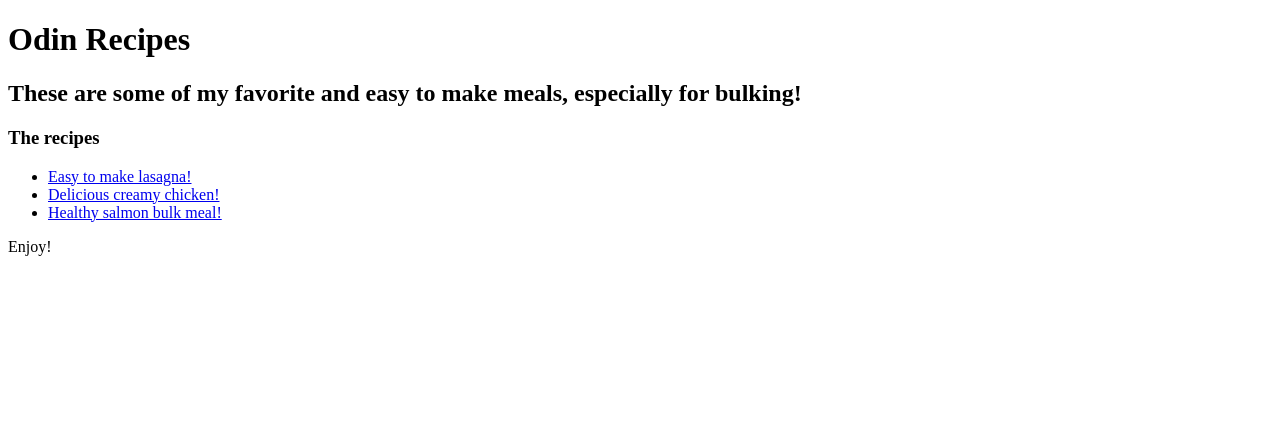
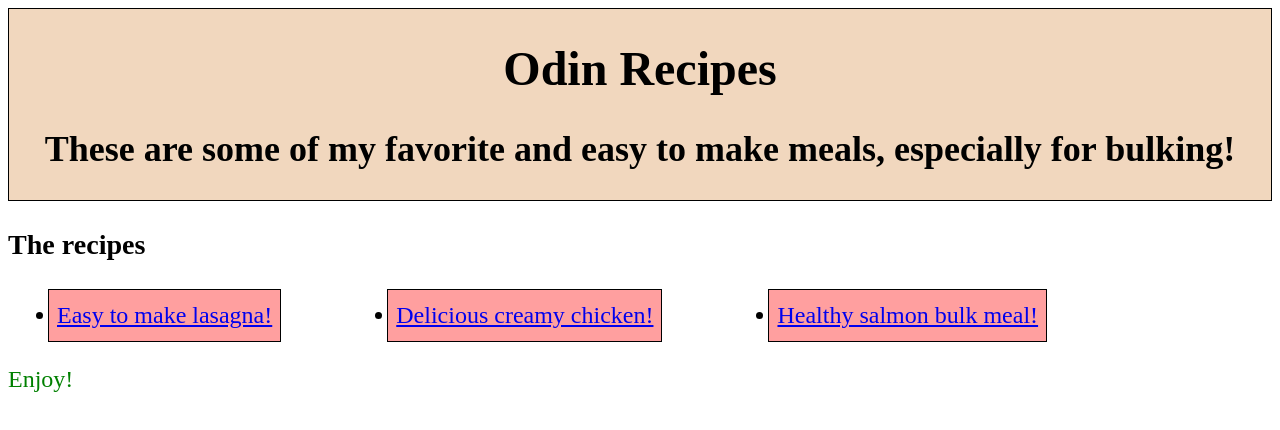
Before and after one commit to stickth/odin-recipes, a plain HTML site: page index.html in a window 1280 px wide. Drawn offline with Linux system fonts and the light colour scheme.

Commit message:
Add basic CSS

```diff
--- a/index.html
+++ b/index.html
@@ -3,17 +3,23 @@
 <head>
     <meta charset="UTF-8">
     <title>Odin Recipes</title>
+    <link rel="stylesheet" href="styles.css">
 </head>
 
 <body>
-    <h1>Odin Recipes</h1>
-    <h2>These are some of my favorite and easy to make meals, especially for bulking!</h2>
-    <h3>The recipes</h3>
-    <ul>
-        <li><a href="./recipes/lasagna.html">Easy to make lasagna!</a></li>
-        <li><a href="./recipes/creamy-chicken.html">Delicious creamy chicken!</a></li>
-        <li><a href="./recipes/salmon.html">Healthy salmon bulk meal!</a></li>
-    </ul>
-    <p>Enjoy!</p>
+    <div class="head">
+        <h1>Odin Recipes</h1>
+        <h2>These are some of my favorite and easy to make meals, especially for bulking!</h2>
+    </div>
+
+    <div class="recipes">
+        <h3>The recipes</h3>
+        <ul>
+            <div class="recipe"><li><a href="./recipes/lasagna.html">Easy to make lasagna!</a></li></div>
+            <div class="recipe"><li><a href="./recipes/creamy-chicken.html">Delicious creamy chicken!</a></li></div>
+            <div class="recipe"><li><a href="./recipes/salmon.html">Healthy salmon bulk meal!</a></li></div>
+        </ul>
+        <p id="enjoy">Enjoy!</p>
+    </div>
 </body>
 </html>
--- /dev/null
+++ b/styles.css
@@ -0,0 +1,23 @@
+.head {
+    text-align: center;
+    font-size: x-large;
+    background-color: rgb(241, 215, 190);
+    border: 1px solid
+}
+
+.recipes {
+    font-size: x-large;
+}
+
+.recipe {
+    display: inline-block;
+    padding-bottom: 8px;
+    margin-right: 100px;
+    border: 1px solid;
+    padding: 12px 8px;
+    background-color: rgba(255, 0, 0, 0.378);
+}
+
+#enjoy {
+    color: green;
+}
```
